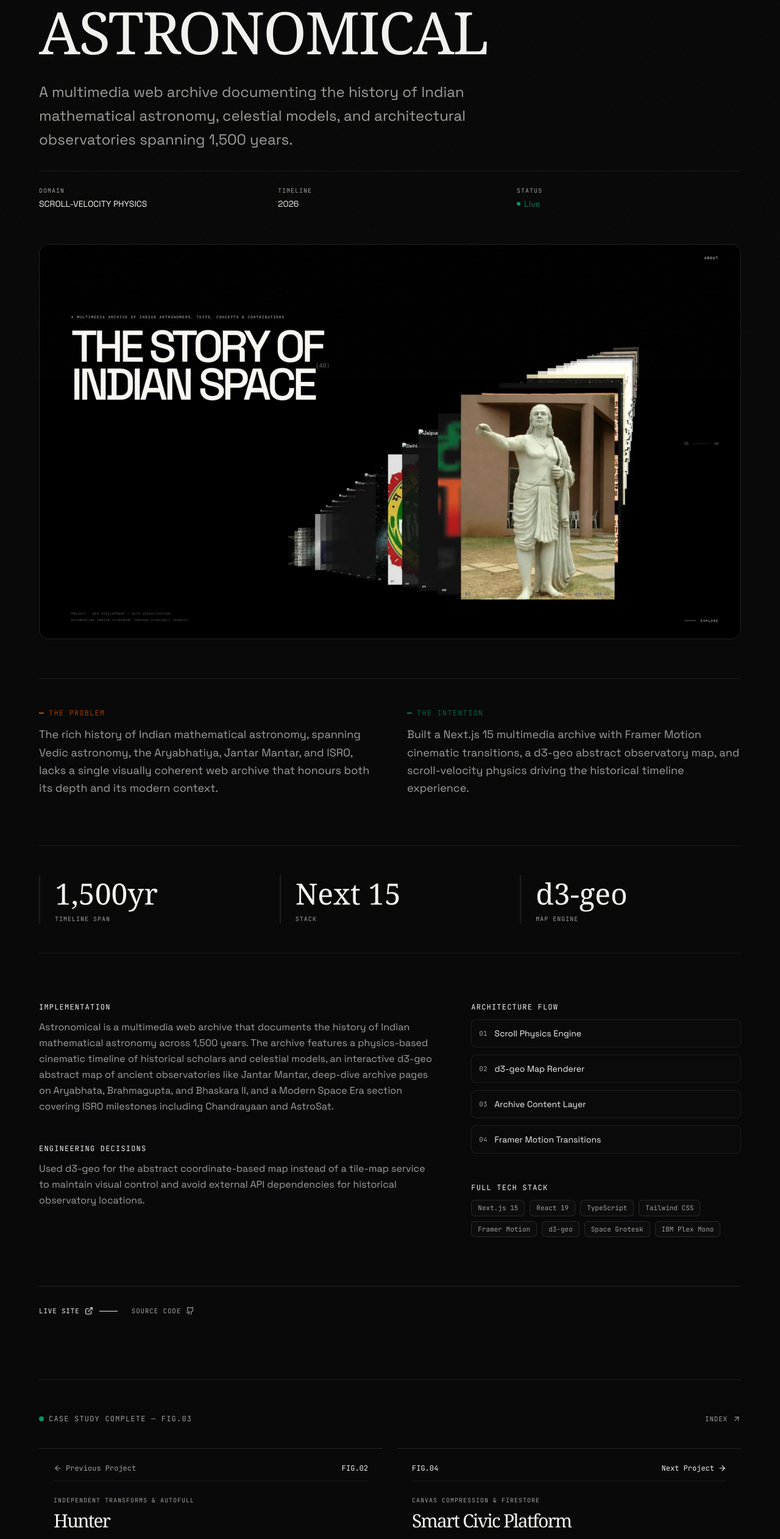
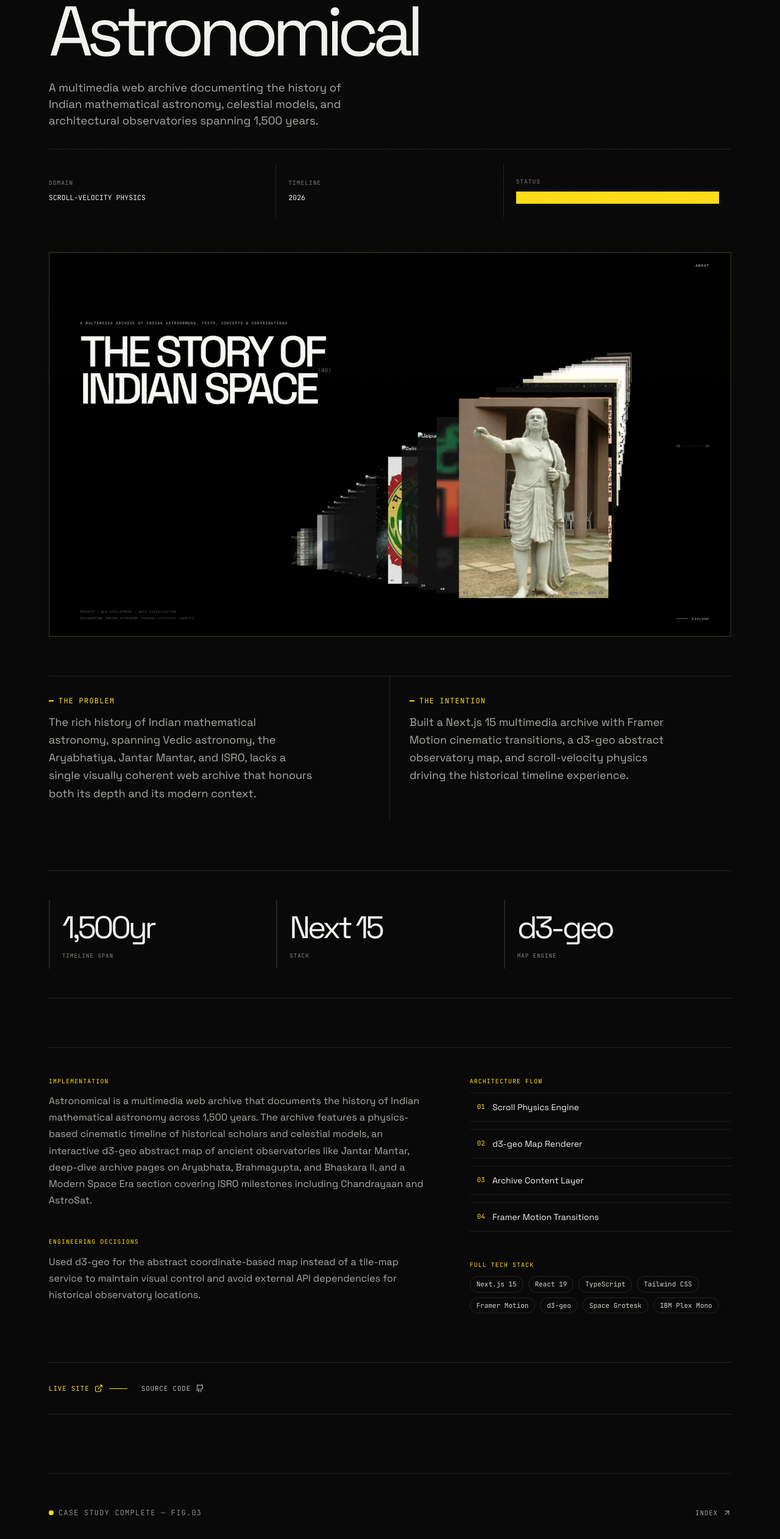
Before and after one commit to pandeYtushal/Portfolio2, a React (Vite) app: page /project/astronomical in a window 1280 px wide. Shown: the part 180-2703 px from the top of the page at 61% size. Built offline with nearby package versions, Linux system fonts and the light colour scheme.

Commit message:
redesign project case study surfaces

```diff
--- a/src/index.css
+++ b/src/index.css
@@ -80,3 +80,49 @@ body { background-color:#090909; background-image:linear-gradient(90deg,transpar
 @media (max-width:800px) { .signal-field { top:17%; right:-18%; width:110vw; height:58svh; opacity:.56; } .tool-lab { grid-template-columns:1fr; } .tool-tabs { display:grid; grid-template-columns:repeat(2,minmax(0,1fr)); border-right:0; border-bottom:1px solid var(--line); } .tool-tabs button { border-right:1px solid var(--line); } .tool-tabs button:nth-child(2n) { border-right:0; } .tool-tabs button:nth-last-child(-n+2) { border-bottom:0; } .tool-stage { min-height:0; } }
 @media (max-width:560px) { .hero-grid { background-size:25% 12.5%; } .signal-field { top:22%; right:-45%; width:145vw; height:50svh; opacity:.48; } .tool-tabs button { min-height:58px; padding:.75rem; font-size:.95rem; } .tool-stage { grid-template-columns:1fr; } .tool-stage-copy { min-height:205px; border-right:0; border-bottom:1px solid var(--line); } .tool-stage h3 { font-size:3.5rem; } .tool-stage ul { padding:1rem; } }
 @media (prefers-reduced-motion:reduce) { .signal-field { opacity:.45; } }
+
+/* Case study pages use the same product-interface language as home. */
+.project-detail-shell { --detail-width:1120px; background:#090909; }
+.project-page-nav { min-height:68px; background:rgba(9,9,9,.72); border-color:rgba(255,255,255,.1); }
+.project-detail { max-width:var(--detail-width)!important; }
+.project-detail-title { max-width:12ch; font-family:"Space Grotesk",sans-serif!important; font-size:clamp(3.4rem,9vw,8.4rem)!important; font-weight:500!important; line-height:.82!important; letter-spacing:-.09em!important; text-transform:none!important; }
+.project-detail-lede { max-width:43ch!important; color:#a9a9a4!important; font-size:clamp(1rem,1.45vw,1.3rem)!important; font-weight:400!important; line-height:1.45!important; }
+.project-detail .font-serif { font-family:"Space Grotesk",sans-serif!important; }
+.project-detail nav span:first-child { background:var(--accent)!important; box-shadow:0 0 0 4px rgba(255,220,24,.1); }
+.project-facts { gap:0!important; border-color:var(--line)!important; }
+.project-facts>div { min-height:88px; justify-content:center; padding:1rem 1.25rem!important; border-right:1px solid var(--line)!important; border-radius:0!important; background:transparent!important; }
+.project-facts>div:first-child { padding-left:0!important; }
+.project-facts>div:last-child { border-right:0!important; }
+.project-facts span:first-child { color:#797974!important; font-size:.6rem!important; letter-spacing:.1em!important; }
+.project-facts span:last-child { margin-top:.25rem; font-family:"JetBrains Mono",monospace!important; font-size:.72rem!important; font-weight:500!important; }
+.project-facts .text-emerald-700,.project-facts .bg-emerald-600 { color:var(--accent)!important; background-color:var(--accent)!important; }
+.project-hero-visual { position:relative; border-radius:0!important; border-color:var(--line)!important; background:#101010!important; box-shadow:none!important; }
+.project-hero-visual::after { position:absolute; inset:0; pointer-events:none; border:1px solid rgba(255,220,24,.25); content:""; opacity:.4; }
+.project-hero-visual img { aspect-ratio:16 / 9; object-fit:cover; filter:saturate(.82) contrast(1.05); }
+.project-brief { position:relative; gap:0!important; border-top:1px solid var(--line)!important; padding-top:0!important; }
+.project-brief>div { min-height:230px; padding:2rem 2rem 2rem 0!important; border-right:1px solid var(--line)!important; border-radius:0!important; background:transparent!important; }
+.project-brief>div+div { padding-left:2rem!important; border-right:0!important; }
+.project-brief .text-amber-800,.project-brief .text-emerald-800 { color:var(--accent)!important; }
+.project-brief .bg-amber-700,.project-brief .bg-emerald-700 { background:var(--accent)!important; }
+.project-brief p { max-width:38ch; color:#aaa9a4!important; }
+.project-metrics { gap:0!important; border-color:var(--line)!important; }
+.project-metrics>div { min-height:112px; justify-content:center; padding-left:1.25rem!important; border-color:var(--line)!important; }
+.project-metrics span:first-child { font-family:"Space Grotesk",sans-serif!important; font-size:clamp(2.1rem,4vw,4.2rem)!important; font-weight:500!important; letter-spacing:-.085em!important; }
+.project-metrics span:last-child { margin-top:.25rem; color:#85857f!important; font-size:.58rem!important; }
+.project-deep-dive { border-top:1px solid var(--line); padding-top:3rem; }
+.project-deep-dive h2 { color:var(--accent)!important; font-size:.62rem!important; letter-spacing:.11em!important; }
+.project-deep-dive p { max-width:64ch; color:#aaa9a4!important; line-height:1.7!important; }
+.architecture-step { min-height:48px; border-radius:0!important; border-inline:0!important; background:transparent!important; transition:background .2s ease,color .2s ease,transform .2s ease; }
+.architecture-step span:first-child { color:var(--accent)!important; }
+.tech-chip { border-radius:999px!important; background:transparent!important; color:#d4d4ce!important; transition:border-color .2s ease,color .2s ease,background .2s ease; }
+.detail-actions { margin-top:1rem; padding:1.25rem 0; border-block:1px solid var(--line); }
+.detail-actions .action-link { min-height:44px; padding:.4rem 0; color:#b9b9b4; }
+.detail-actions .action-link-emphasis { color:var(--accent)!important; }
+.case-study-link { min-height:290px; border:1px solid var(--line); background:#0d0d0d; }
+.case-study-link::before { background:var(--accent); }
+.case-study-link h3 { font-family:"Space Grotesk",sans-serif!important; font-size:clamp(1.8rem,3vw,3.1rem)!important; line-height:.9!important; }
+.case-study-link .text-amber-800 { color:inherit!important; }
+.project-trail>div:first-child { color:#8c8c86!important; }
+.project-trail .bg-emerald-600 { background:var(--accent)!important; }
+@media (hover:hover) and (pointer:fine) { .project-hero-visual img { transition:transform .6s cubic-bezier(.22,1,.36,1),filter .4s ease; } .project-hero-visual:hover img { transform:scale(1.018); filter:saturate(1) contrast(1.08); } .architecture-step:hover { transform:translateX(4px); background:rgba(255,255,255,.04)!important; color:var(--accent)!important; } .tech-chip:hover { border-color:var(--accent)!important; color:var(--accent)!important; } .case-study-link:hover { background:var(--accent); color:#090909; } }
+@media (max-width:640px) { .project-page-nav { min-height:60px; } .project-detail-title { font-size:clamp(3rem,15vw,5.4rem)!important; } .project-facts>div { min-height:74px; padding:.75rem!important; } .project-facts>div:first-child { padding-left:.75rem!important; } .project-brief>div,.project-brief>div+div { min-height:0; padding:1.35rem 0!important; border-right:0!important; border-bottom:1px solid var(--line)!important; } .project-brief>div:last-child { border-bottom:0!important; } .project-metrics>div { min-height:86px; padding-left:.75rem!important; } .project-deep-dive { padding-top:2rem; } .case-study-link { min-height:245px; } }
--- a/src/pages/ProjectPage.tsx
+++ b/src/pages/ProjectPage.tsx
@@ -93,7 +93,7 @@ export const ProjectPage = () => {
   return (
     <>
       <ProjectStructuredData project={project} />
-      <div className="project-page min-h-screen bg-app-bg text-app-text-primary overflow-x-clip selection:bg-app-text-primary selection:text-app-bg">
+      <div className="project-page project-detail-shell min-h-screen bg-app-bg text-app-text-primary overflow-x-clip selection:bg-app-text-primary selection:text-app-bg">
 
         {/* Navbar with Quick Prev / Next Controls */}
         <header className="project-page-nav fixed top-0 left-0 right-0 z-50 px-4 sm:px-8 md:px-12 py-3.5 sm:py-5 flex justify-between items-center backdrop-blur-md border-b border-app-border/60 transition-colors">
@@ -134,7 +134,7 @@ export const ProjectPage = () => {
         </header>
 
         <main className="pt-24 sm:pt-36 pb-28 sm:pb-40 px-4 sm:px-8 md:px-12">
-          <div className="max-w-6xl mx-auto">
+          <div className="project-detail max-w-6xl mx-auto">
 
             {/* Breadcrumb / Category Eyebrow */}
             <nav aria-label="Breadcrumb" className="flex items-center gap-2.5 font-mono text-[11px] uppercase tracking-widest text-app-text-secondary font-semibold mb-4 sm:mb-6">
@@ -150,17 +150,17 @@ export const ProjectPage = () => {
             <div className="flex flex-col gap-6 sm:gap-8 mb-8 sm:mb-14">
               <m.h1
                 layoutId={`project-title-${project.id}`}
-                className="text-3xl sm:text-5xl md:text-7xl lg:text-8xl font-serif font-medium leading-[1.04] sm:leading-[0.98] tracking-tight uppercase text-app-text-primary"
+                className="project-detail-title text-3xl sm:text-5xl md:text-7xl lg:text-8xl font-medium leading-[1.04] sm:leading-[0.98] tracking-tight uppercase text-app-text-primary"
               >
                 {project.title}
               </m.h1>
 
-              <p className="font-sans text-base sm:text-xl md:text-2xl text-app-text-secondary leading-relaxed max-w-3xl font-medium">
+              <p className="project-detail-lede font-sans text-base sm:text-xl md:text-2xl text-app-text-secondary leading-relaxed max-w-3xl font-medium">
                 {project.description}
               </p>
 
               {/* Responsive Metadata Grid */}
-              <div className="grid grid-cols-3 gap-2 sm:gap-6 pt-4 sm:pt-6 border-t border-app-border/70">
+              <div className="project-facts grid grid-cols-3 gap-2 sm:gap-6 pt-4 sm:pt-6 border-t border-app-border/70">
                 <div className="flex flex-col gap-1 p-2.5 sm:p-0 rounded-lg sm:rounded-none bg-app-surface/60 sm:bg-transparent border sm:border-none border-app-border/60">
                   <span className="font-mono text-[9px] sm:text-[10px] uppercase tracking-widest text-app-text-secondary font-bold">Domain</span>
                   <span className="font-sans text-xs sm:text-sm font-semibold text-app-text-primary truncate">{project.tag.split("&")[0].trim()}</span>
@@ -182,7 +182,7 @@ export const ProjectPage = () => {
             {/* Project Image Display (Clean Direct Image) */}
             <m.div
               layoutId={`project-image-${project.id}`}
-              className="mb-10 sm:mb-16 w-full rounded-xl sm:rounded-2xl overflow-hidden border border-app-border/80 bg-app-surface shadow-sm"
+              className="project-hero-visual mb-10 sm:mb-16 w-full rounded-xl sm:rounded-2xl overflow-hidden border border-app-border/80 bg-app-surface shadow-sm"
             >
               <img
                 src={project.image}
@@ -192,7 +192,7 @@ export const ProjectPage = () => {
             </m.div>
 
             {/* The Challenge & Solution */}
-            <div className="grid grid-cols-1 md:grid-cols-2 gap-6 sm:gap-14 mb-12 sm:mb-20 pt-8 sm:pt-12 border-t border-app-border/70">
+            <div className="project-brief grid grid-cols-1 md:grid-cols-2 gap-6 sm:gap-14 mb-12 sm:mb-20 pt-8 sm:pt-12 border-t border-app-border/70">
               <div className="flex flex-col gap-3 p-5 sm:p-0 rounded-xl sm:rounded-none bg-app-surface/50 sm:bg-transparent border sm:border-none border-app-border/60">
                 <div className="flex items-center gap-2 font-mono text-xs uppercase tracking-widest text-amber-800 font-bold">
                   <span className="w-2 h-0.5 bg-amber-700" />
@@ -215,7 +215,7 @@ export const ProjectPage = () => {
             </div>
 
             {/* Symmetrical Metrics Strip */}
-            <div className="grid grid-cols-3 gap-2 sm:gap-8 mb-12 sm:mb-20 border-y border-app-border/70 py-6 sm:py-12">
+            <div className="project-metrics grid grid-cols-3 gap-2 sm:gap-8 mb-12 sm:mb-20 border-y border-app-border/70 py-6 sm:py-12">
               {project.metrics.map((metric, i) => (
                 <div key={i} className="flex flex-col gap-1 border-l sm:border-l-2 border-app-border/80 pl-2.5 sm:pl-6">
                   <span className="text-xl sm:text-4xl md:text-5xl font-serif font-medium text-app-text-primary leading-tight">
@@ -229,7 +229,7 @@ export const ProjectPage = () => {
             </div>
 
             {/* Deep Dive & Architecture */}
-            <div className="grid grid-cols-1 md:grid-cols-12 gap-8 md:gap-16 mb-14 sm:mb-20">
+            <div className="project-deep-dive grid grid-cols-1 md:grid-cols-12 gap-8 md:gap-16 mb-14 sm:mb-20">
               <div className="md:col-span-7 flex flex-col gap-8 sm:gap-12">
                 <div className="flex flex-col gap-3">
                   <h2 className="font-mono text-xs uppercase tracking-widest text-app-text-primary font-bold">
@@ -258,7 +258,7 @@ export const ProjectPage = () => {
                     {project.architectureSteps.map((step, i) => (
                       <div
                         key={i}
-                        className="flex items-center gap-3 p-3 rounded-lg bg-app-surface/50 border border-app-border/70 font-sans text-xs sm:text-sm font-medium text-app-text-primary"
+                        className="architecture-step flex items-center gap-3 p-3 rounded-lg bg-app-surface/50 border border-app-border/70 font-sans text-xs sm:text-sm font-medium text-app-text-primary"
                       >
                         <span className="font-mono text-[11px] font-bold text-app-text-secondary shrink-0">
                           0{i + 1}
@@ -277,7 +277,7 @@ export const ProjectPage = () => {
                     {project.fullTech.map((tech) => (
                       <span
                         key={tech}
-                        className="px-2.5 py-1 bg-app-surface border border-app-border rounded-md font-mono text-[11px] text-app-text-secondary font-medium"
+                        className="tech-chip px-2.5 py-1 bg-app-surface border border-app-border rounded-md font-mono text-[11px] text-app-text-secondary font-medium"
                       >
                         {tech}
                       </span>
@@ -314,7 +314,7 @@ export const ProjectPage = () => {
             </div>
 
             {/* Sequential Case Study Trail: Next & Previous Project Modules */}
-            <div className="mt-14 sm:mt-24 pt-8 sm:pt-12 border-t border-app-border/70 flex flex-col gap-6 sm:gap-8">
+            <div className="project-trail mt-14 sm:mt-24 pt-8 sm:pt-12 border-t border-app-border/70 flex flex-col gap-6 sm:gap-8">
               {/* Chapter Indicator Bar */}
               <div className="flex items-center justify-between text-xs font-mono uppercase tracking-widest text-app-text-secondary font-semibold">
                 <div className="flex items-center gap-2">
```
